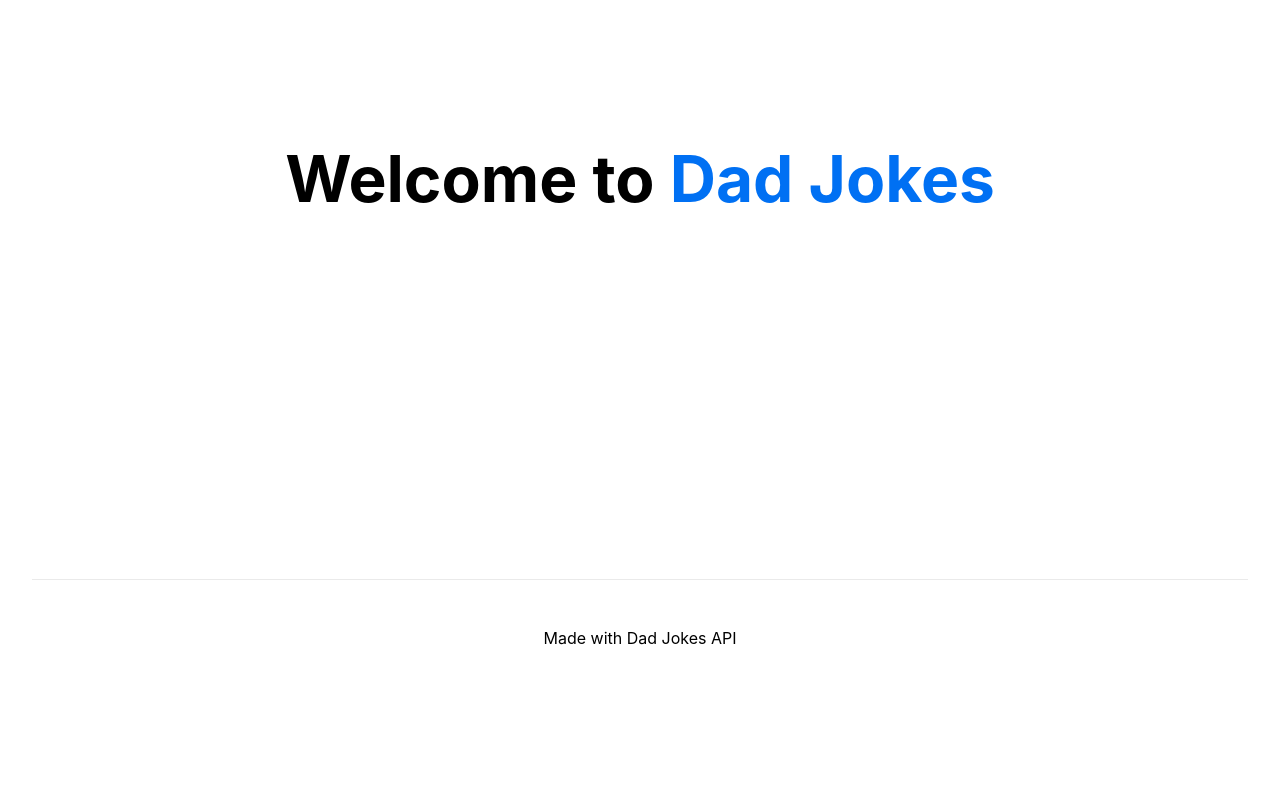
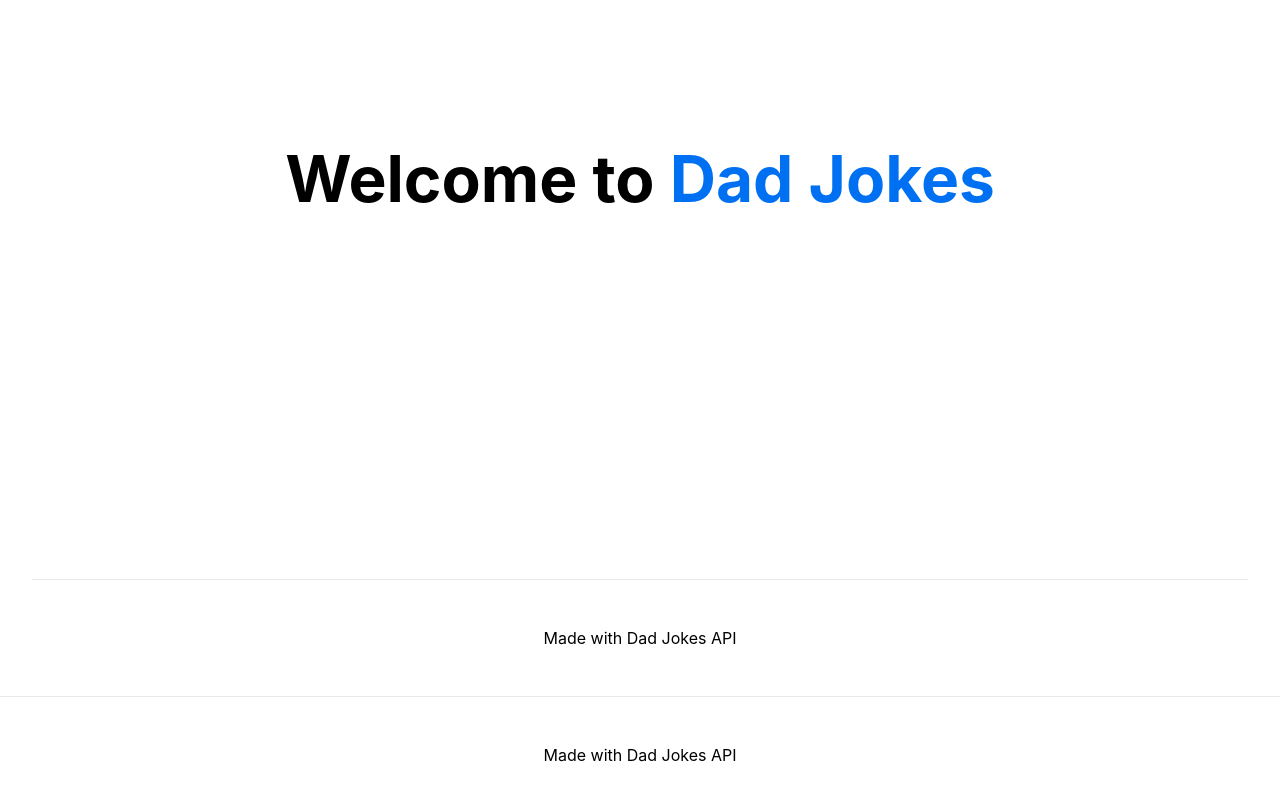
Before and after one commit to muratcankirdar/dadjokes-next, a Next.js app: page / in a window 1280 px wide. Shown: the part 290-1090 px from the top of the page. Before the commit the page ends 986 px from the top, so only its background shows below. Built offline with nearby package versions, Linux system fonts and the light colour scheme.

Commit message:
create footer layout

```diff
--- /dev/null
+++ b/components/Footer.js
@@ -0,0 +1,13 @@
+import styles from '../styles/Home.module.css';
+
+const Footer = () => {
+  return (
+    <footer className={styles.footer}>
+      <p>
+        Made with Dad Jokes API
+      </p>
+    </footer>
+  )
+};
+
+export default Footer;
--- a/pages/_app.js
+++ b/pages/_app.js
@@ -1,9 +1,10 @@
+import axios from 'axios';
 import '../styles/globals.css'
-import axios from 'axios';
+import Head from 'next/head'
 import Navbar from '../components/Navbar';
+import Footer from '../components/Footer';
 
 axios.defaults.headers.common['Accept'] = 'application/json';
-import Head from 'next/head'
 
 function MyApp({Component, pageProps}) {
   return (
@@ -14,9 +15,9 @@ function MyApp({Component, pageProps}) {
         <link rel="icon" href="/favicon.ico"/>
       </Head>
 
-      <Navbar>
-        <Component {...pageProps} />
-      </Navbar>
+      <Navbar/>
+      <Component {...pageProps} />
+      <Footer/>
     </>
   );
 }
```
